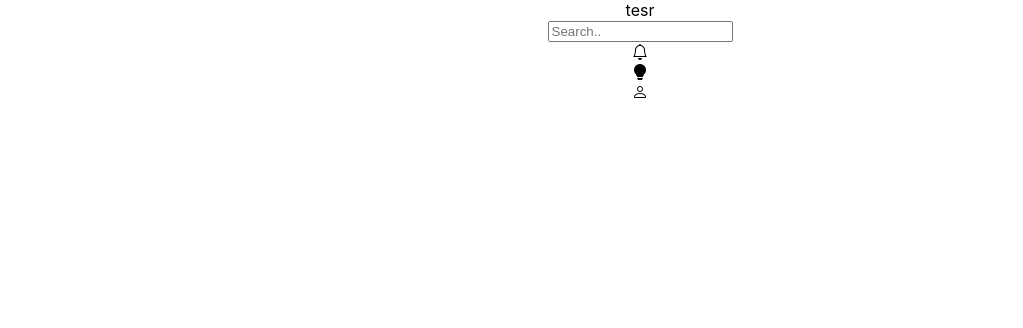
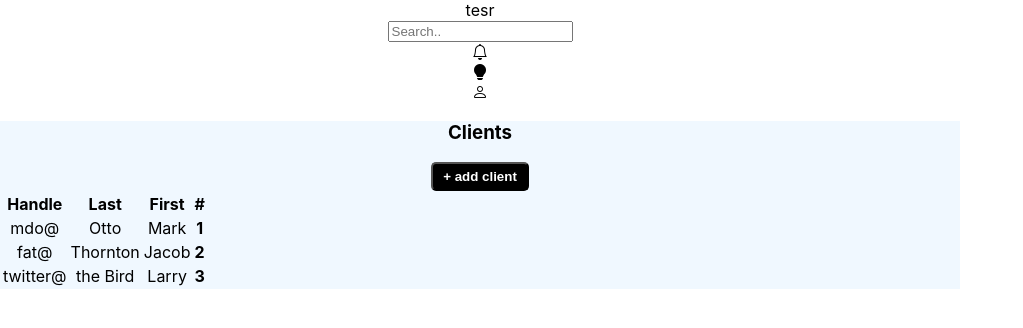
Before and after one commit to nima404/Dashboard, a JavaScript app: page / in a window 1280 px wide. Shown: the top 328 px of the page, without its empty margins (0-1023 px from the left). Built offline with nearby package versions, Linux system fonts and the light colour scheme; the HTML template or start-up script is replaced by a standard one.

Commit message:
fix: styles bug

```diff
--- a/src/App.js
+++ b/src/App.js
@@ -1,10 +1,11 @@
-import logo from "./logo.svg";
 import "./App.css";
-import { Header } from "./components/Dashboard/components/Header";
+import { Dashboard } from "./components/Dashboard";
 function App() {
-  return <div className="App">
-    <Header />
-  </div>;
+  return (
+    <div className="App">
+      <Dashboard />
+    </div>
+  );
 }
 
 export default App;
--- a/src/components/Dashboard/components/Main/components/Table/index.js
+++ b/src/components/Dashboard/components/Main/components/Table/index.js
@@ -1,8 +1,7 @@
-import styles from "./style.module.css";
-
+import styles from "./table.module.css";
 export function Table() {
   return (
-    <div className={styles.table_container}>
+    <div>
       <table class="table table-striped table-dark" dir="rtl">
         <thead>
           <tr>
--- a/src/components/Dashboard/components/Main/style.module.css
+++ b/src/components/Dashboard/components/Main/style.module.css
@@ -1,4 +1,4 @@
 .main {
-  width: 70%;
+  width: 100%;
   background-color: aliceblue;
 }
--- a/src/components/Dashboard/index.js
+++ b/src/components/Dashboard/index.js
@@ -1,11 +1,14 @@
+import { Header } from "./components/Header";
 import { Main } from "./components/Main";
 import styles from "./style.module.css";
 
 export function Dashboard() {
   return (
-    <div className="dashboard">
-      <Header />
-      <Main />
+    <div className="dashboard_container">
+      <div className={styles.dashboard}>
+        <Header />
+        <Main />
+      </div>
     </div>
   );
 }
--- a/src/components/Dashboard/style.module.css
+++ b/src/components/Dashboard/style.module.css
@@ -0,0 +1,3 @@
+.dashboard {
+  width: 75%;
+}
```
Also changed, not shown: src/components/Dashboard/components/Header/index.js (+7 -7 lines), src/components/Dashboard/components/Main/components/Table/table.module.css (renamed from src/components/Dashboard/components/Main/components/Table/style.modue.css).
